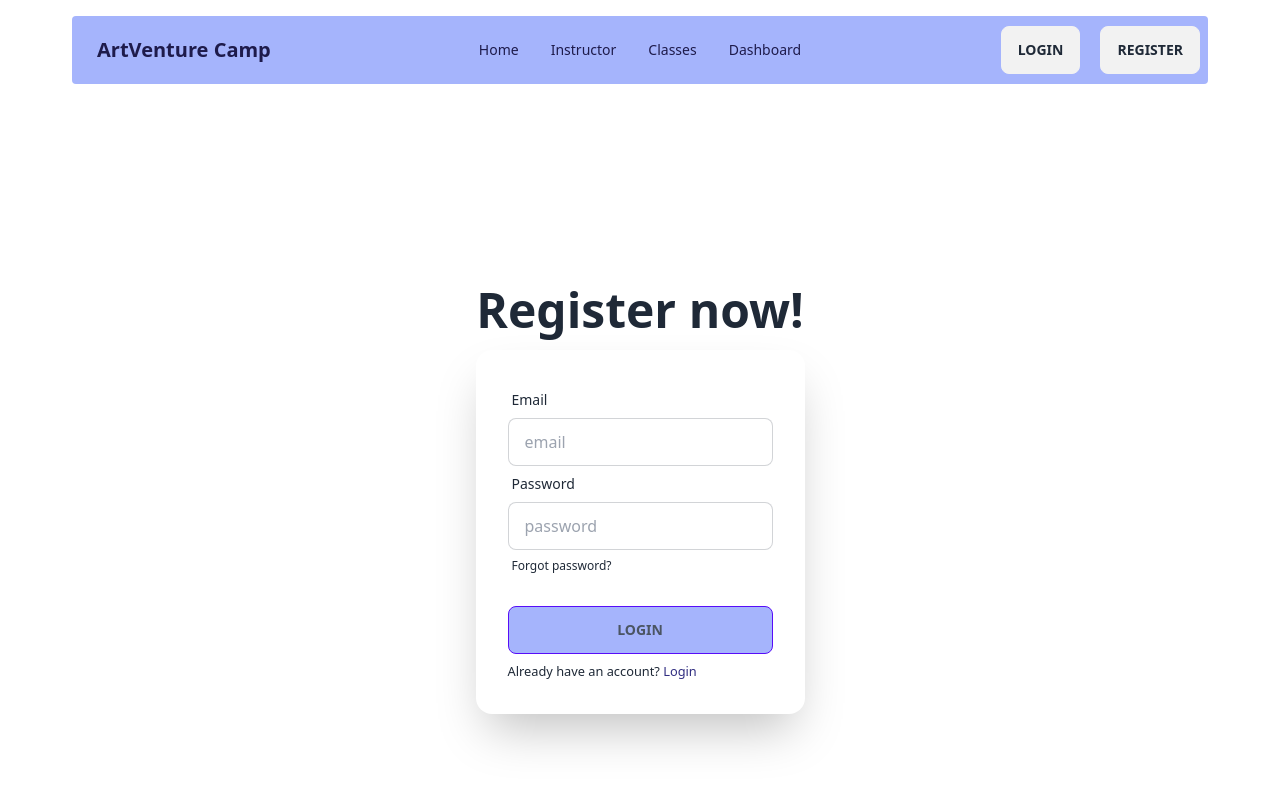
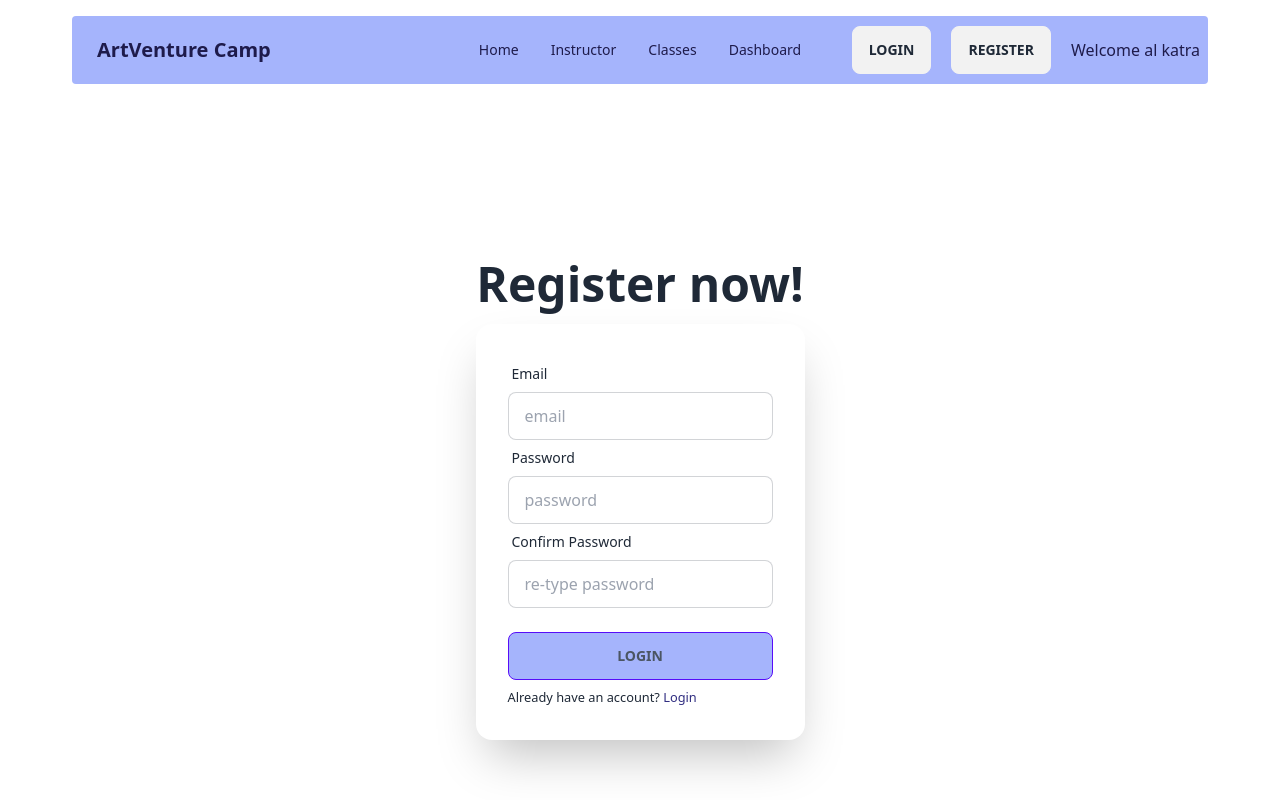
Before and after one commit to zannatin-tazri/summer-school-camp-client, a React (Vite) app: page /register in a window 1280 px wide. Shown: the top 800 px of the page. Built offline with nearby package versions, Linux system fonts and the light colour scheme.

Commit message:
password condition made

```diff
--- a/src/main.jsx
+++ b/src/main.jsx
@@ -8,11 +8,14 @@ import {
   RouterProvider,
 } from "react-router-dom";
 import router from './routes/Routes';
+import AuthProvider from './provider/AuthProvider';
 
 ReactDOM.createRoot(document.getElementById('root')).render(
   <div className=' mx-auto'>
     <React.StrictMode>
+    <AuthProvider>
     <RouterProvider router={router} />
+    </AuthProvider>
   </React.StrictMode>,
   </div>
 )
--- a/src/pages/register/Register.jsx
+++ b/src/pages/register/Register.jsx
@@ -1,13 +1,32 @@
+// import { useState } from "react";
+import { useState } from "react";
 import { Link } from "react-router-dom";
 
 
 const Register = () => {
+  const [error, setError]=useState('');
+  // const [email,setEmail]=useState('');
     const handleRegister=event=>{
+
         event.preventDefault();
         const form=event.target;
         const email=form.email.value;
         const password=form.password.value;
-        console.log(email,password);
+        const confirm=form.confirm.value;
+        console.log(email,password,confirm);
+
+        if(password !==confirm){
+          setError("Your Password Didn't match")
+          return
+        }
+        else if(password.length<6){
+          setError("Your password length should more than 6 characters")
+          return
+        }
+        // else if(!password.match([A-Z])){
+        //   setError("Password should contail at least 1 uppercase")
+        //   return
+        // }
       }
 
     return (
@@ -30,14 +49,20 @@ const Register = () => {
                   <span className="label-text">Password</span>
                 </label>
                 <input type="password" placeholder="password" name="password" className="input input-bordered" />
+
+              </div>
+              <div className="form-control">
                 <label className="label">
-                  <a href="#" className="label-text-alt link link-hover">Forgot password?</a>
+                  <span className="label-text">Confirm Password</span>
                 </label>
+                <input type="password" placeholder="re-type password" name="confirm" className="input input-bordered" />
+
               </div>
               <div className="form-control mt-6">
 
                 <input className="btn btn-primary bg-indigo-300 text-gray-600" type="submit" value="Login" />
               </div>
+              <p>{error}</p>
               </form>
               <small>Already have an account? <Link className="text-indigo-900" to='/login'>Login</Link> </small>
             </div>
--- a/src/pages/shared/Header/Header.jsx
+++ b/src/pages/shared/Header/Header.jsx
@@ -1,6 +1,9 @@
+import { useContext } from "react";
 import { Link } from "react-router-dom";
+import { AuthContext } from "../../../provider/AuthProvider";
 
 const Header = () => {
+  const {user}=useContext(AuthContext)
 
     return (
         <div className="mx-8 my-4 px-10 text-indigo-950">
@@ -34,6 +37,8 @@ const Header = () => {
   <div className="navbar-end gap-5">
     <Link to='/login' className="btn">Login</Link>
     <Link to='/register' className="btn">Register</Link>
+    {user && <span>
+      Welcome {user.email}</span>}
   </div>
 </div>
 
--- a/src/provider/AuthProvider.jsx
+++ b/src/provider/AuthProvider.jsx
@@ -0,0 +1,17 @@
+import { createContext } from "react";
+
+export const AuthContext=createContext(null);
+const AuthProvider = ({children}) => {
+    const user ={email : 'al katra'}
+    const authInfo={
+        user,
+    }
+
+    return (
+        <AuthContext.Provider value={authInfo}>
+            {children}
+        </AuthContext.Provider>
+    );
+};
+
+export default AuthProvider;
```
